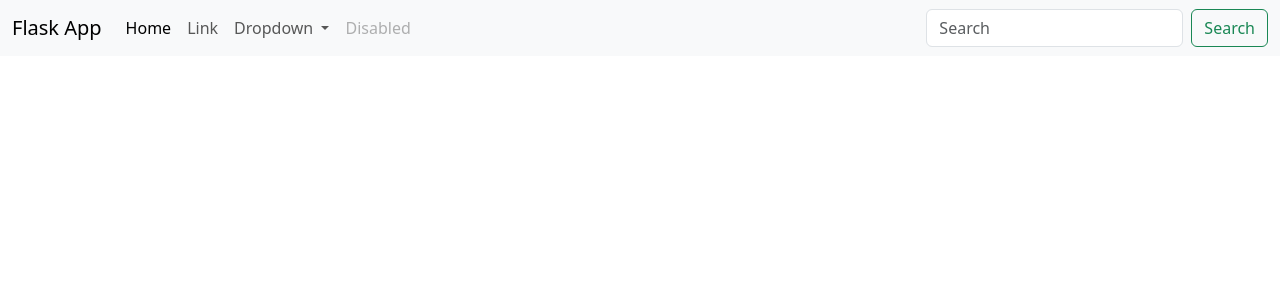
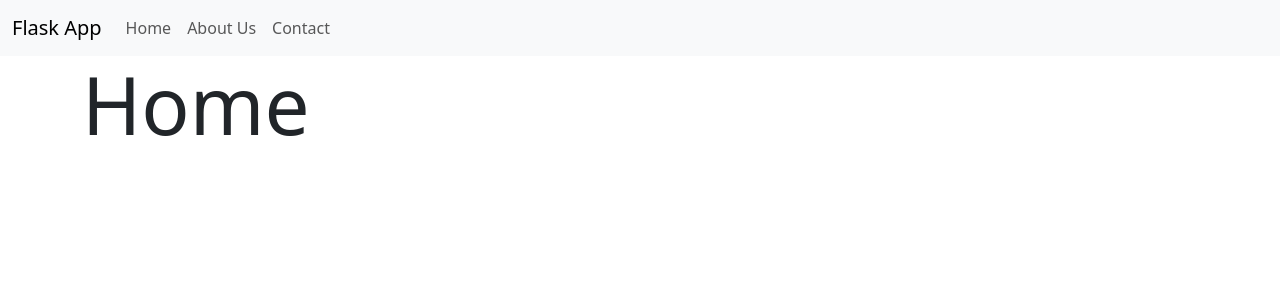
Before and after one commit to DasunNethsara-04/flask-app, a Flask app: page / in a window 1280 px wide. Shown: the top 300 px of the page. Run offline with Flask 3, Linux system fonts and the light colour scheme.

Commit message:
about us, contact routings added

```diff
--- a/main.py
+++ b/main.py
@@ -6,5 +6,13 @@ app: Flask = Flask(__name__)
 def home():
     return render_template("index.html")
 
+@app.route("/about")
+def about_us():
+    return render_template("AboutUs.html")
+
+@app.route("/contact")
+def contact_us():
+    return render_template("Contact.html")
+
 if __name__ == "__main__":
     app.run(debug=True, host="0.0.0.0")
--- /dev/null
+++ b/templates/AboutUs.html
@@ -0,0 +1,3 @@
+{% extends 'index.html' %} {% block content %}
+<h1 class="display-1">About Us</h1>
+{% endblock %}
--- /dev/null
+++ b/templates/Contact.html
@@ -0,0 +1,3 @@
+{% extends 'index.html' %} {% block content %}
+<h1 class="display-1">Contact Us</h1>
+{% endblock %}
--- a/templates/NavBar.html
+++ b/templates/NavBar.html
@@ -1,6 +1,6 @@
 <nav class="navbar navbar-expand-lg bg-body-tertiary">
   <div class="container-fluid">
-    <a class="navbar-brand" href="#">Flask App</a>
+    <a class="navbar-brand" href="{{ url_for('home' ) }}">Flask App</a>
     <button
       class="navbar-toggler"
       type="button"
@@ -15,41 +15,17 @@
     <div class="collapse navbar-collapse" id="navbarSupportedContent">
       <ul class="navbar-nav me-auto mb-2 mb-lg-0">
         <li class="nav-item">
-          <a class="nav-link active" aria-current="page" href="#">Home</a>
+          <a class="nav-link" aria-current="page" href="{{ url_for('home' ) }}"
+            >Home</a
+          >
         </li>
         <li class="nav-item">
-          <a class="nav-link" href="#">Link</a>
-        </li>
-        <li class="nav-item dropdown">
-          <a
-            class="nav-link dropdown-toggle"
-            href="#"
-            role="button"
-            data-bs-toggle="dropdown"
-            aria-expanded="false"
-          >
-            Dropdown
-          </a>
-          <ul class="dropdown-menu">
-            <li><a class="dropdown-item" href="#">Action</a></li>
-            <li><a class="dropdown-item" href="#">Another action</a></li>
-            <li><hr class="dropdown-divider" /></li>
-            <li><a class="dropdown-item" href="#">Something else here</a></li>
-          </ul>
+          <a class="nav-link" href="{{ url_for('about_us' ) }}">About Us</a>
         </li>
         <li class="nav-item">
-          <a class="nav-link disabled" aria-disabled="true">Disabled</a>
+          <a class="nav-link" href="{{ url_for('contact_us' ) }}">Contact</a>
         </li>
       </ul>
-      <form class="d-flex" role="search">
-        <input
-          class="form-control me-2"
-          type="search"
-          placeholder="Search"
-          aria-label="Search"
-        />
-        <button class="btn btn-outline-success" type="submit">Search</button>
-      </form>
     </div>
   </div>
 </nav>
--- a/templates/index.html
+++ b/templates/index.html
@@ -12,9 +12,12 @@
     />
   </head>
   <body>
-    {% block content %}
-        {% include 'Navbar.html' %}
-    {% endblock %}
+    {% include 'Navbar.html' %}
+    <div class="container">
+      {% block content %}
+      <h1 class="display-1">Home</h1>
+      {% endblock %}
+    </div>
 
     <script
       src="https://cdn.jsdelivr.net/npm/bootstrap@5.3.3/dist/js/bootstrap.bundle.min.js"
```
